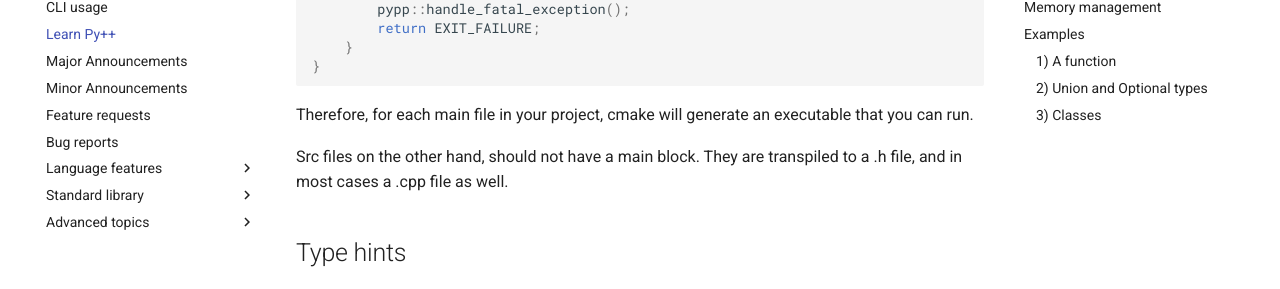
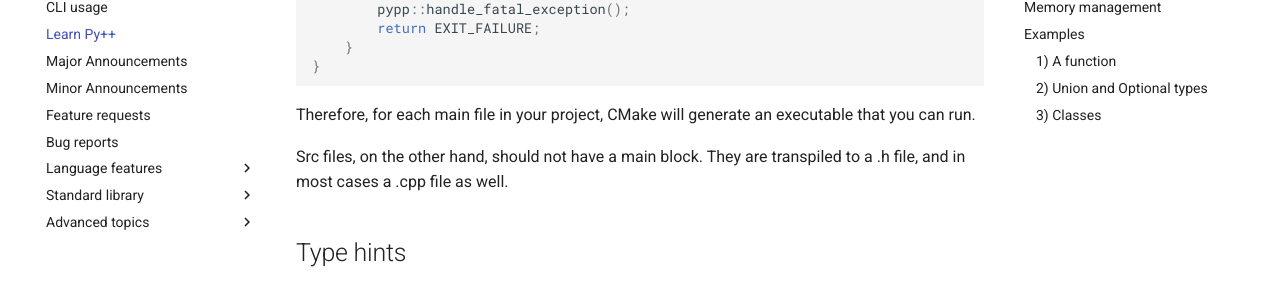
Before and after one commit to curtispuetz/pypp-docs, an MkDocs documentation site: the page built from docs/learn_pypp.md, in a window 1280 px wide and 900 px high, scrolled down 597 px. Shown: the part 155-444 px from the top of the window. Built offline with MkDocs 1.6.1 and Material for MkDocs 9.7.7, drawn with Linux system fonts in a browser that asks for light colours; some of the changed text lies outside the part shown.

````diff
--- a/docs/learn_pypp.md
+++ b/docs/learn_pypp.md
@@ -32,9 +32,9 @@ int main() {
 }
 ```
 
-Therefore, for each main file in your project, cmake will generate an executable that you can run.
+Therefore, for each main file in your project, CMake will generate an executable that you can run.
 
-Src files on the other hand, should not have a main block. They are transpiled to a .h file, and in most cases a .cpp file as well.
+Src files, on the other hand, should not have a main block. They are transpiled to a .h file, and in most cases a .cpp file as well.
 
 ## Type hints
 
@@ -164,7 +164,7 @@ void union_example() {
 - You can see that the `Uni` type translates to `pypp::Uni`
     - `pypp::Uni` is a thin wrapper around `std::variant`
 - You can see that functions `isinst()` (i.e. isinstance), and `is_none()`, are used to check the type
-- You can see that `ug()` (i.e. union get), is used to get the actual value
+- You can see that `ug()` (i.e. union get) is used to get the actual value
 
 ### 3) Classes
 
@@ -216,6 +216,6 @@ pypp::PyStr Greeter::greet() {
 
 - To define a class in Py++, you must use the `@dataclass` annotation (except for interfaces, config classes, and custom exception types)
     - You can use `frozen` or `slots` options if you want
-        - if you use the `frozen` option, then the generated C++ struct will use `const` for the instance variables
+        - If you use the `frozen` option, then the generated C++ struct will use `const` for the instance variables
 - In Py++, you cannot put logic in a constructor
     - Instead, you can use the factory function pattern
````
